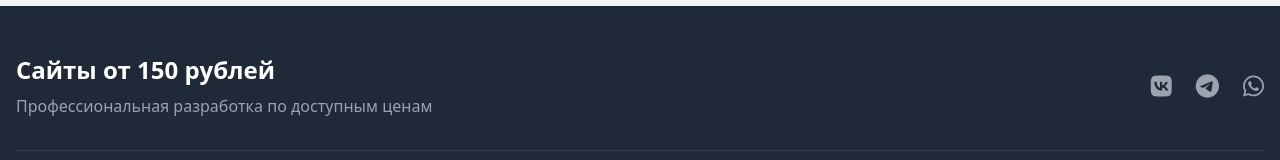
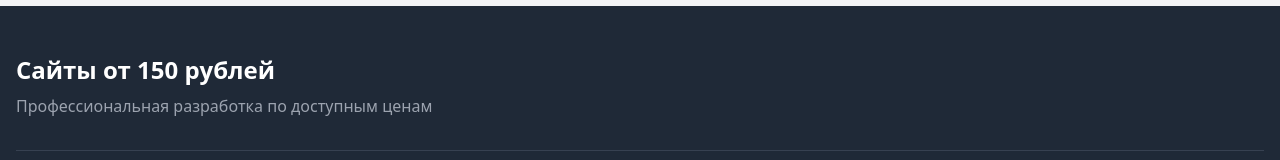
Before and after one commit to lorezarr/FastWeb, a plain HTML site: page index.html in a window 1280 px wide. Shown: the part 3860-4020 px from the top of the page. Drawn offline with nearby package versions, Linux system fonts and the light colour scheme.

Commit message:
Update index.html

```diff
--- a/index.html
+++ b/index.html
@@ -319,17 +319,7 @@
                     <p class="text-gray-400">Профессиональная разработка по доступным ценам</p>
                 </div>
 
-                <div class="flex space-x-6">
-                    <a href="#" class="text-gray-400 hover:text-white transition duration-300 text-2xl">
-                        <i class="fab fa-vk"></i>
-                    </a>
-                    <a href="#" class="text-gray-400 hover:text-white transition duration-300 text-2xl">
-                        <i class="fab fa-telegram"></i>
-                    </a>
-                    <a href="#" class="text-gray-400 hover:text-white transition duration-300 text-2xl">
-                        <i class="fab fa-whatsapp"></i>
-                    </a>
-                </div>
+
             </div>
 
             <div class="border-t border-gray-700 mt-8 pt-8 text-center text-gray-400">
```
